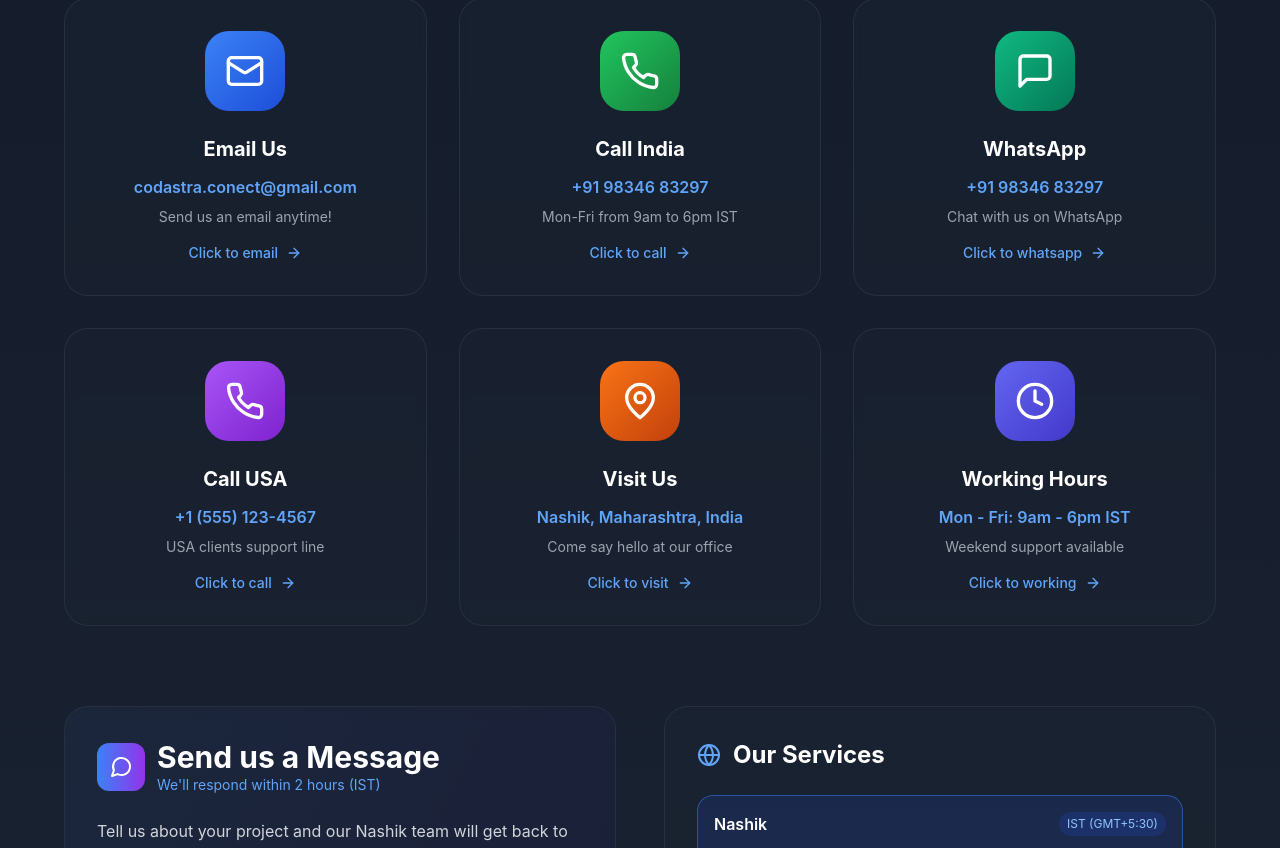
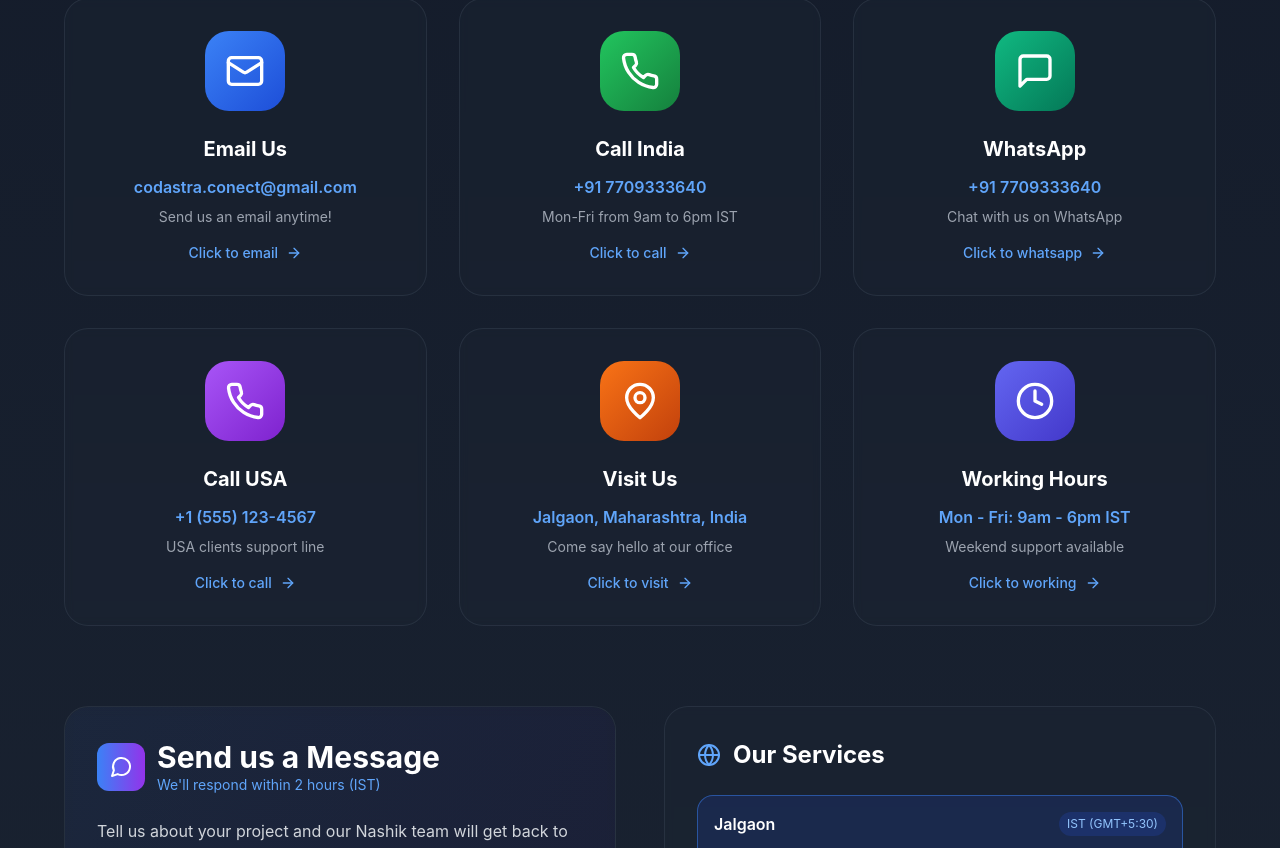
Before and after one commit to viralsparkconnect-hue/codastra-next-client, a Next.js app: page /contact in a window 1280 px wide. Shown: the part 992-1840 px from the top of the page. Built offline with nearby package versions, Linux system fonts and the light colour scheme.

Commit message:
Update contact.js

```diff
--- a/pages/contact.js
+++ b/pages/contact.js
@@ -45,7 +45,7 @@ export default function Contact() {
     {
       icon: Phone,
       title: 'Call India',
-      info: '+91 98346 83297',
+      info: '+91 7709333640',
       desc: 'Mon-Fri from 9am to 6pm IST',
       color: 'from-green-500 to-green-700',
       action: () => window.location.href = 'tel:+919834683297'
@@ -53,7 +53,7 @@ export default function Contact() {
     {
       icon: MessageSquare,
       title: 'WhatsApp',
-      info: '+91 98346 83297',
+      info: '+91 7709333640',
       desc: 'Chat with us on WhatsApp',
       color: 'from-emerald-500 to-emerald-700',
       action: () => window.open('https://wa.me/919834683297', '_blank')
@@ -69,7 +69,7 @@ export default function Contact() {
     {
       icon: MapPin,
       title: 'Visit Us',
-      info: 'Nashik, Maharashtra, India',
+      info: 'Jalgaon, Maharashtra, India',
       desc: 'Come say hello at our office',
       color: 'from-orange-500 to-orange-700',
       action: () => window.open('https://maps.google.com/?q=Nashik+Maharashtra+India', '_blank')
@@ -87,10 +87,10 @@ export default function Contact() {
   const offices = [
     {
       id: 'main',
-      city: 'Nashik',
+      city: 'Jalgaon',
       address: 'Maharashtra, India',
-      phone: '+91 98346 83297',
-      whatsapp: '+91 98346 83297',
+      phone: '+91 7709333640',
+      whatsapp: '+91 7709333640',
       email: 'codastra.conect@gmail.com',
       timezone: 'IST (GMT+5:30)',
       team: 50,
@@ -111,8 +111,8 @@ export default function Contact() {
       id: 'remote',
       city: 'Remote Services',
       address: 'Global Remote Support',
-      phone: '+91 98346 83297',
-      whatsapp: '+91 98346 83297',
+      phone: '+91 7709333640',
+      whatsapp: '+91 7709333640',
       email: 'remote@codastra.com',
       timezone: 'Multiple Timezones',
       team: 50,
```
